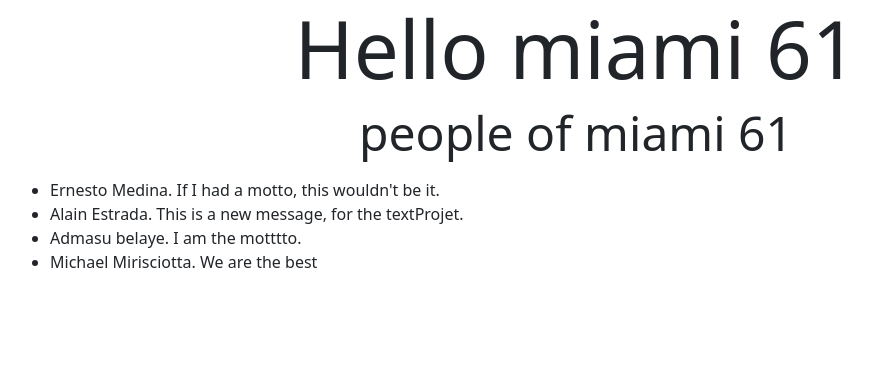
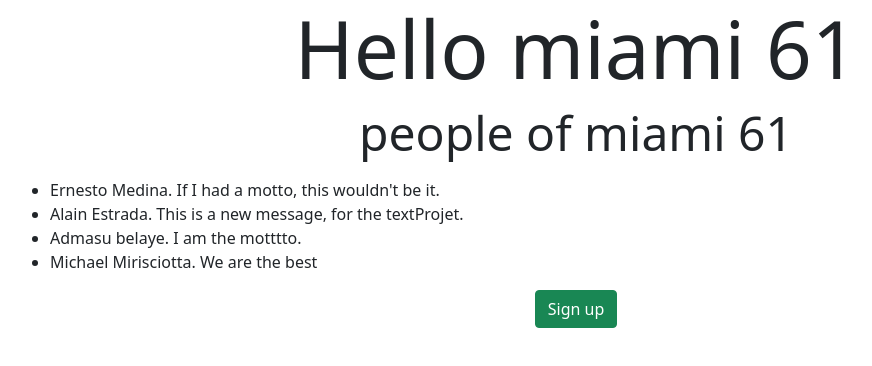
Before and after one commit to ernestomedinam/hello-miami-61, a plain HTML site: page index.html in a window 1280 px wide. Shown: the whole page, without its empty margins (64-936 px from the left). Drawn offline with nearby package versions, Linux system fonts and the light colour scheme.

Commit message:
:sparkles: Adds sign up button

```diff
--- a/index.html
+++ b/index.html
@@ -16,6 +16,11 @@
             <li>Admasu belaye. I am the motttto.</li>
             <li>Michael Mirisciotta. We are the best</li>
         </ul>
+        <div class="d-flex justify-content-center">
+            <button class="mx-auto btn btn-success">
+                Sign up
+            </button>
+        </div>
     </div>
     <script src="https://cdn.jsdelivr.net/npm/bootstrap@5.0.2/dist/js/bootstrap.bundle.min.js" integrity="sha384-MrcW6ZMFYlzcLA8Nl+NtUVF0sA7MsXsP1UyJoMp4YLEuNSfAP+JcXn/tWtIaxVXM" crossorigin="anonymous"></script>
 </body>
```
